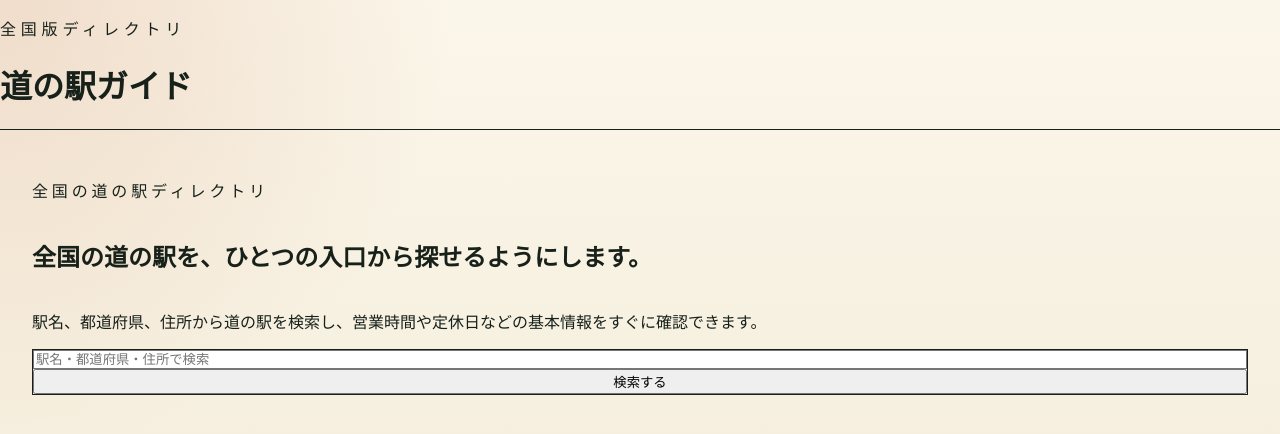
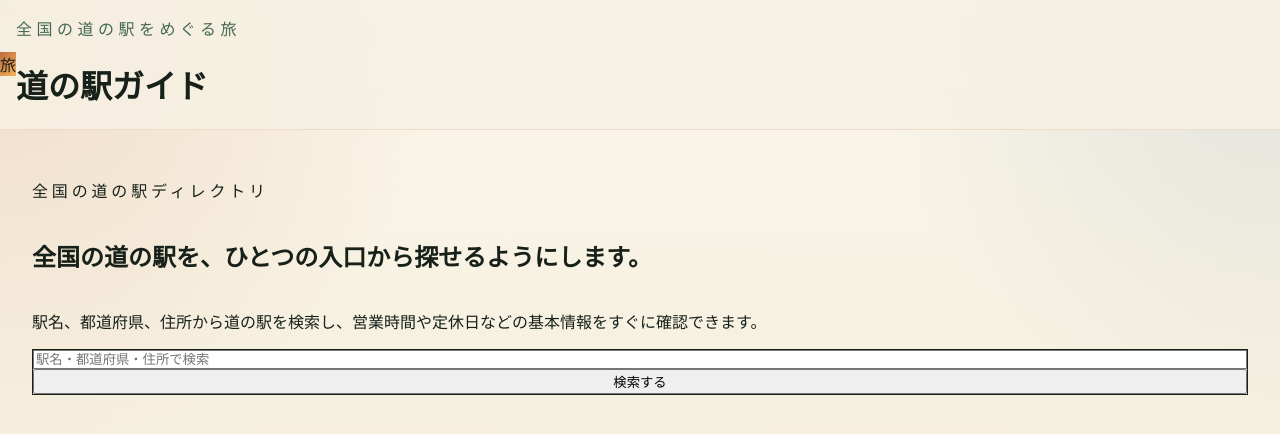
Before and after one commit to temmakawanaka/michinoeki, a Next.js app: page / in a window 1280 px wide. Shown: the top 434 px of the page. Built offline with nearby package versions, Linux system fonts and the light colour scheme.

Commit message:
feat: add visual foundation for design refresh

```diff
--- a/src/app/globals.css
+++ b/src/app/globals.css
@@ -3,9 +3,21 @@
 @tailwind utilities;
 
 :root {
-  color: #17211a;
+  --color-ink: #17211a;
+  --color-ink-muted: #5d6a63;
+  --color-moss: #436850;
+  --color-paper: #f7f1e3;
+  --color-sand: #f2e2c6;
+  --color-sky: #d9edf7;
+  --color-sky-deep: #295f8f;
+  --color-clay: #c06b3e;
+  --color-sun: #f5b35c;
+
+  color: var(--color-ink);
+  color-scheme: light;
   background:
     radial-gradient(circle at top left, rgba(192, 107, 62, 0.18), transparent 30%),
+    radial-gradient(circle at top right, rgba(41, 95, 143, 0.12), transparent 28%),
     linear-gradient(180deg, #fbf6ea 0%, #f2ead6 100%);
 }
 
@@ -22,6 +34,8 @@ body {
 
 body {
   min-height: 100vh;
+  color: var(--color-ink);
+  background: transparent;
 }
 
 main {
--- a/src/components/layout/site-header.tsx
+++ b/src/components/layout/site-header.tsx
@@ -1,11 +1,17 @@
 export function SiteHeader() {
   return (
-    <header className="border-b border-black/10 bg-paper/80 px-8 py-5 backdrop-blur">
-      <div className="mx-auto flex max-w-6xl items-center justify-between">
-        <div>
-          <p className="text-xs uppercase tracking-[0.3em] text-moss">全国版ディレクトリ</p>
-          <h1 className="mt-1 text-2xl font-semibold text-ink">道の駅ガイド</h1>
+    <header className="border-b border-[color:var(--color-clay)]/15 bg-[color:var(--color-paper)]/90 px-6 py-4 backdrop-blur md:px-8">
+      <div className="mx-auto flex max-w-6xl items-center justify-between gap-4">
+        <div className="flex items-center gap-3">
+          <div className="flex h-11 w-11 items-center justify-center rounded-2xl bg-[linear-gradient(135deg,var(--color-clay),var(--color-sun))] text-sm font-semibold text-white shadow-md shadow-[color:var(--color-clay)]/20">
+            旅
+          </div>
+          <div>
+            <p className="text-xs font-medium tracking-[0.28em] text-[color:var(--color-moss)]">全国の道の駅をめぐる旅</p>
+            <h1 className="mt-1 text-2xl font-semibold tracking-tight text-[color:var(--color-ink)]">道の駅ガイド</h1>
+          </div>
         </div>
+        <p className="hidden text-sm text-[color:var(--color-ink)]/70 md:block">寄り道したくなる場所を、やさしく探す。</p>
       </div>
     </header>
   );
--- /dev/null
+++ b/src/components/ui/info-chip.tsx
@@ -0,0 +1,13 @@
+type InfoChipProps = {
+  label: string;
+  value: string;
+};
+
+export function InfoChip({ label, value }: InfoChipProps) {
+  return (
+    <div className="inline-flex items-center gap-2 rounded-full border border-[color:var(--color-sky-deep)]/15 bg-[color:var(--color-paper)] px-3 py-1.5 text-sm text-[color:var(--color-ink)] shadow-sm shadow-black/5">
+      <span className="text-[0.65rem] font-medium tracking-[0.24em] text-[color:var(--color-moss)]">{label}</span>
+      <span className="font-medium">{value}</span>
+    </div>
+  );
+}
--- /dev/null
+++ b/src/components/ui/section-heading.tsx
@@ -0,0 +1,17 @@
+type SectionHeadingProps = {
+  eyebrow: string;
+  title: string;
+  description?: string;
+};
+
+export function SectionHeading({ eyebrow, title, description }: SectionHeadingProps) {
+  return (
+    <div className="grid gap-2">
+      <p className="text-xs font-medium tracking-[0.28em] text-[color:var(--color-moss)]">{eyebrow}</p>
+      <h2 className="text-3xl font-semibold tracking-tight text-[color:var(--color-ink)]">{title}</h2>
+      {description ? (
+        <p className="max-w-2xl text-sm leading-6 text-[color:var(--color-ink-muted)]">{description}</p>
+      ) : null}
+    </div>
+  );
+}
```
Also changed, not shown: 2 other files (tests, documents, lock files or other folders).
